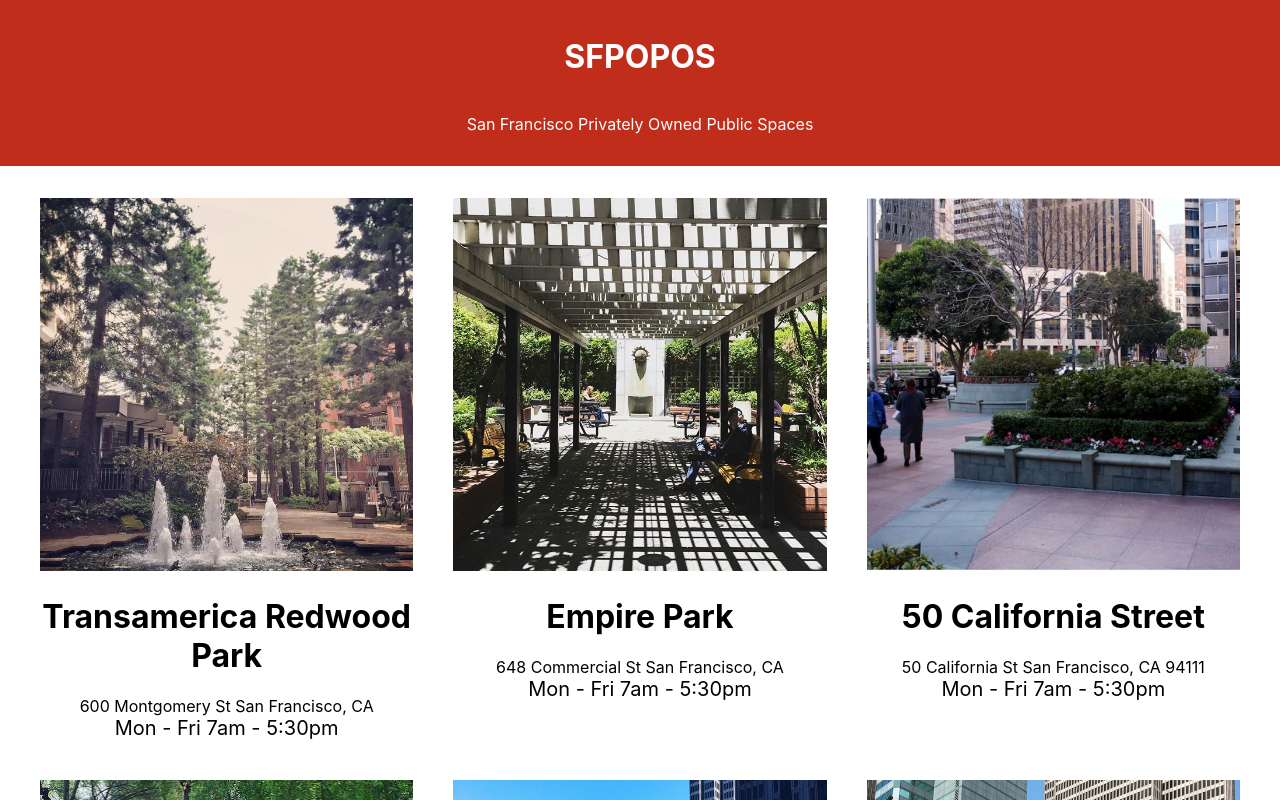
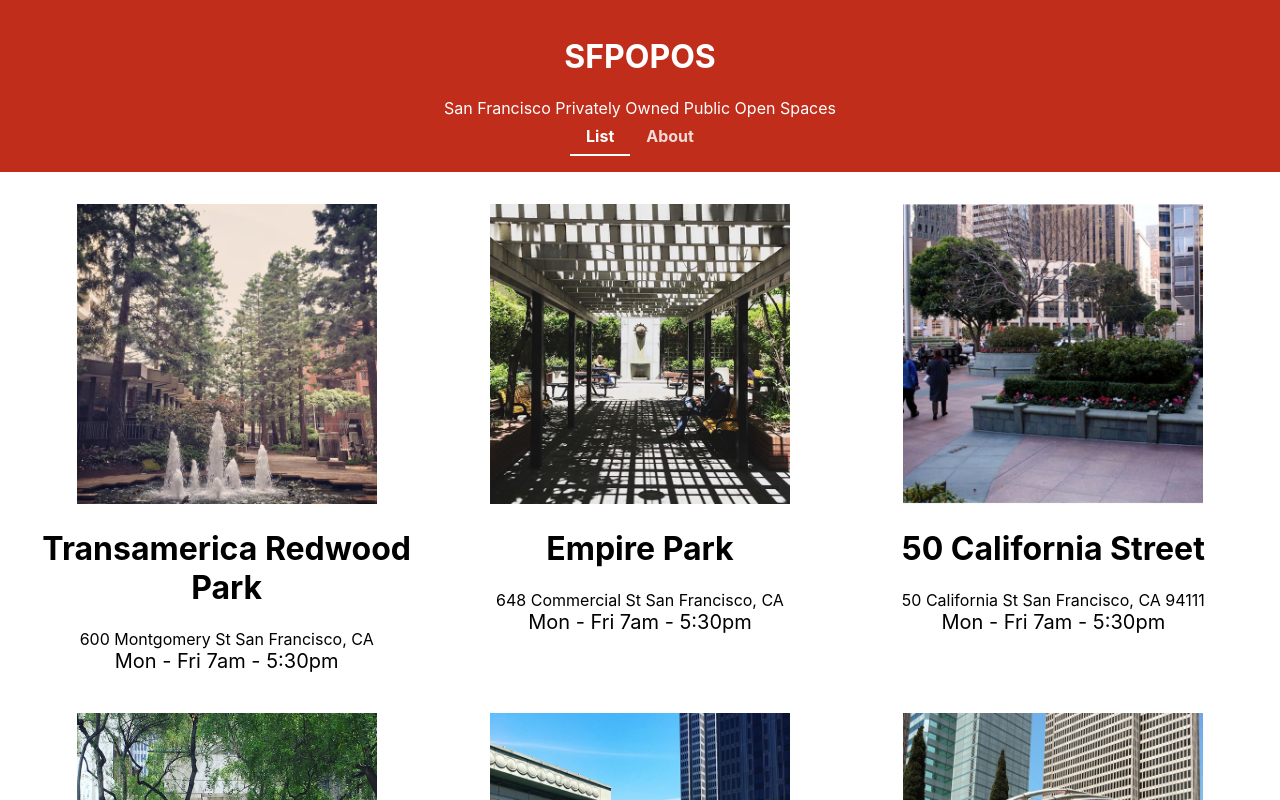
Before and after one commit to jewarner57/react-fundementals-tutorial, a React (Create React App) app: page / in a window 1280 px wide. Shown: the top 800 px of the page. Built offline with nearby package versions, Linux system fonts and the light colour scheme.

Commit message:
added about and detail pages

```diff
--- a/package.json
+++ b/package.json
@@ -8,6 +8,7 @@
     "@testing-library/user-event": "^12.2.2",
     "react": "^17.0.1",
     "react-dom": "^17.0.1",
+    "react-router-dom": "^5.2.0",
     "react-scripts": "4.0.0",
     "web-vitals": "^0.2.4"
   },
--- /dev/null
+++ b/src/About.js
@@ -0,0 +1,17 @@
+import React from 'react'
+
+function About() {
+    return (
+        <div>
+            <h1>About SFPOPOS</h1>
+            <p>POPOS are publicly accessible spaces in
+            forms of plazas, terraces, atriums, small
+            parks, and even snippets which are provided
+            and maintained by private developers. In San
+            Francisco, POPOS mostly appear in the Downtown
+        office district area.</p>
+        </div>
+    )
+}
+
+export default About
--- a/src/App.js
+++ b/src/App.js
@@ -1,15 +1,22 @@
 import './App.css';
+import { HashRouter as Router, Route } from 'react-router-dom'
 import Title from './Title';
 import POPOSList from './POPOSList';
+import About from './About'
+import POPOSDetails from './POPOSDetails'
 import Footer from './Footer';
 
 function App() {
     return (
-        < div className="App" >
-            <Title />
-            <POPOSList />
-            <Footer />
-        </div >
+        <Router>
+            <div className="App">
+                <Title />
+                <Route exact path="/" component={POPOSList} />
+                <Route path="/about" component={About} />
+                <Route path="/details/:id" component={POPOSDetails} />
+                <Footer />
+            </div>
+        </Router>
     );
 }
 
--- /dev/null
+++ b/src/POPOSDetails.js
@@ -0,0 +1,29 @@
+// src/POPOSDetails.js
+
+import React from 'react'
+
+import data from './sfpopos-data.json'
+
+function POPOSDetails(props) {
+    const { id } = props.match.params // Location index
+    const { images, title, desc, hours, features, geo } = data[id]
+
+    return (
+        <div>
+            <div>
+                <img src={`${process.env.PUBLIC_URL}images/${images[0]}`} />
+            </div>
+
+            <div>
+                <h1>{title}</h1>
+                <p>{desc}</p>
+                <p>{hours}</p>
+                <p>{features}</p>
+                <p>{geo.lat} {geo.lon}</p>
+            </div>
+
+        </div>
+    )
+}
+
+export default POPOSDetails
--- a/src/POPOSList.js
+++ b/src/POPOSList.js
@@ -7,10 +7,10 @@
 
 function POPOSList() {
 
-    const spaces = data.map(({ title, address, images, hours }) => {
-
+    const spaces = data.map(({ title, address, images, hours }, i) => {
         return (
             <POPOSSpace
+                id={i}
                 key={title}
                 name={title}
                 address={address}
--- a/src/POPOSSpace.js
+++ b/src/POPOSSpace.js
@@ -2,11 +2,15 @@
 
 import React from 'react'
 import './POPOSSpace.css'
+import { Link } from 'react-router-dom'
+
 
 function POPOSSpace(props) {
     return (
         <div className="POPOSSpace">
-            <img src={`${process.env.PUBLIC_URL}images/${props.image}`} width="300" height="300" alt="Hello" />
+            <Link to={`/details/${props.id}`}>
+                <img src={`${process.env.PUBLIC_URL}images/${props.image}`} width="300" height="300" alt="Hello" />
+            </Link>
             <h1>{props.name}</h1>
             <div>{props.address}</div>
             <div className="hours">{props.hours}</div>
--- a/src/Title.css
+++ b/src/Title.css
@@ -10,3 +10,16 @@
   background-color: rgb(192, 45, 26);
   color: #fff;
 }
+
+.nav-link {
+  display: inline-block;
+  padding: 0.5em 1em;
+  color: rgba(255, 255, 255, 0.835);
+  font-weight: bold;
+  text-decoration: none;
+}
+
+.nav-link-active {
+  color: #fff;
+  border-bottom: 2px solid;
+}
--- a/src/Title.js
+++ b/src/Title.js
@@ -1,13 +1,24 @@
 // src/Title.js
 import './Title.css';
+import { NavLink } from 'react-router-dom'
 
 import React from 'react'
 
 function Title() {
     return (
         <div className="Title">
-            <h1>SFPOPOS</h1>
-            <p>San Francisco Privately Owned Public Spaces</p>
+            <header>
+                <h1>SFPOPOS</h1>
+                <div className="Title-Subtitle">San Francisco Privately Owned Public Open Spaces</div>
+
+                <div>
+                    <NavLink activeClassName="nav-link-active"
+                        className="nav-link" exact to="/">List</NavLink>
+                    <NavLink activeClassName="nav-link-active"
+                        className="nav-link" exact to="/about">About</NavLink>
+                </div>
+
+            </header>
         </div>
     )
 }
```
Also changed, not shown: 1 other file (tests, documents, lock files or other folders).
